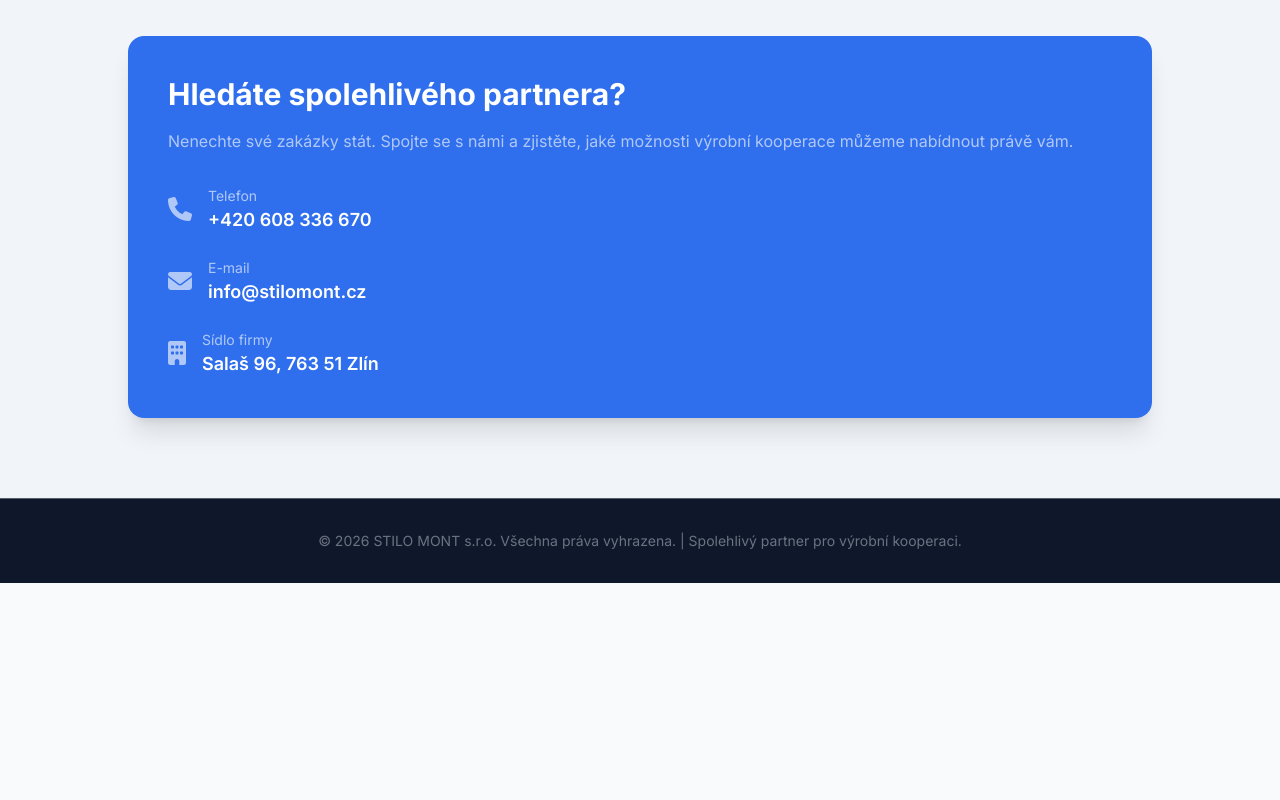
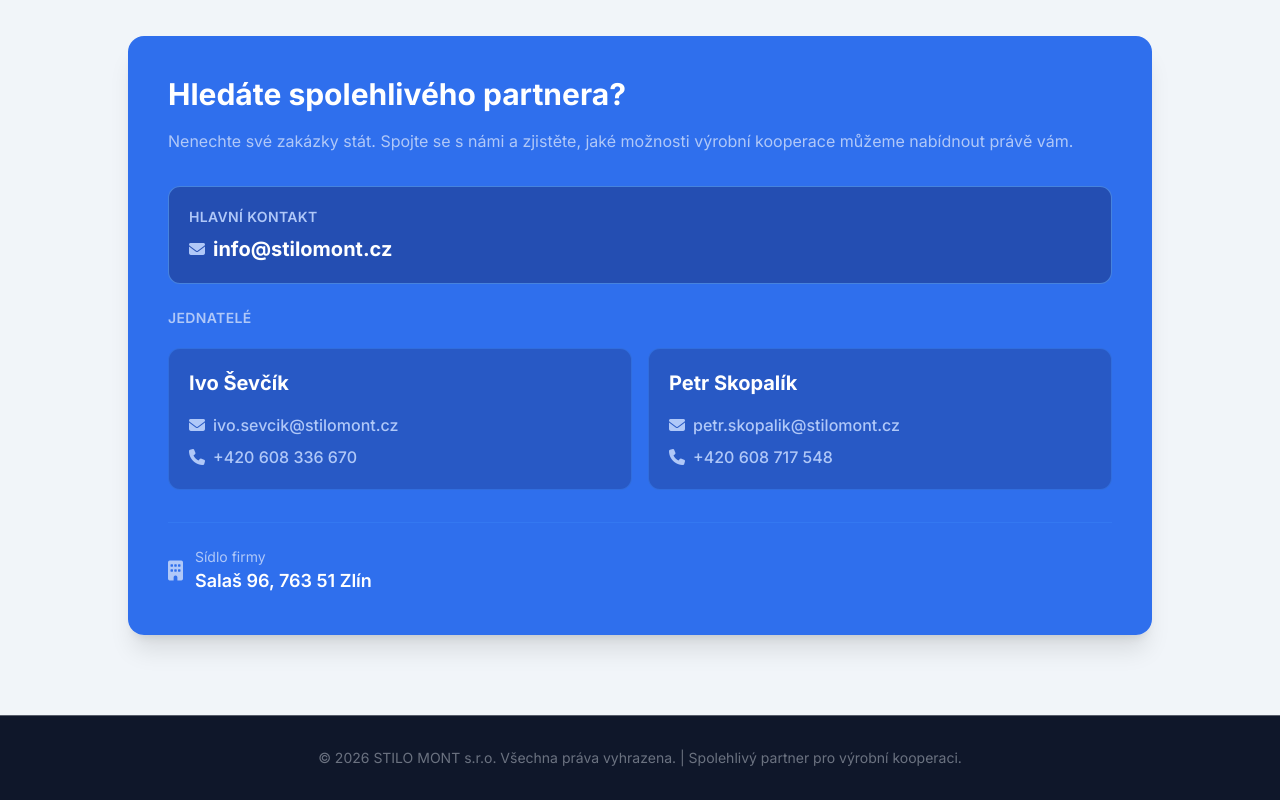
Before and after one commit to michael-sevcik/autostilo, a plain HTML site: page index.html in a window 1280 px wide. Shown: the part 3177-3977 px from the top of the page. Before the commit the page ends 3760 px from the top, so only its background shows below. Drawn offline with nearby package versions, Linux system fonts and the light colour scheme.

Commit message:
update contact section

```diff
--- a/index.html
+++ b/index.html
@@ -461,23 +461,51 @@
                         Nenechte své zakázky stát. Spojte se s námi a zjistěte, jaké možnosti
                         výrobní kooperace můžeme nabídnout právě vám.
                     </p>
-                    <div class="space-y-6">
-                        <div class="flex items-center gap-4">
-                            <span class="text-2xl text-blue-300"><i class="fa-solid fa-phone"></i></span>
-                            <div>
-                                <p class="text-sm text-blue-200">Telefon</p>
-                                <a href="tel:+420608336670" class="font-semibold text-lg hover:underline">+420 608 336 670</a>
+                    <div class="rounded-xl border border-blue-400/60 bg-blue-900/60 p-5 mb-6">
+                        <p class="text-sm uppercase tracking-wide text-blue-200 font-semibold mb-2">Hlavní kontakt</p>
+                        <a href="mailto:info@stilomont.cz" class="inline-flex items-center gap-2 text-white hover:text-blue-100 transition">
+                            <i class="fa-solid fa-envelope text-blue-300"></i>
+                            <span class="text-xl font-bold break-all">info@stilomont.cz</span>
+                        </a>
+                    </div>
+
+                    <div class="mb-5">
+                        <p class="text-sm uppercase tracking-wide text-blue-200 font-semibold">Jednatelé</p>
+                    </div>
+
+                    <div class="grid grid-cols-1 md:grid-cols-2 gap-4">
+                        <div class="rounded-xl border border-blue-500/50 bg-blue-900/40 p-5">
+                            <p class="text-xl font-bold text-white mb-4">Ivo Ševčík</p>
+                            <div class="space-y-2">
+                                <a href="mailto:ivo.sevcik@stilomont.cz" class="flex items-center gap-2 text-blue-100 hover:text-white transition">
+                                    <i class="fa-solid fa-envelope text-blue-300"></i>
+                                    <span class="font-medium break-all">ivo.sevcik@stilomont.cz</span>
+                                </a>
+                                <a href="tel:+420608336670" class="flex items-center gap-2 text-blue-100 hover:text-white transition">
+                                    <i class="fa-solid fa-phone text-blue-300"></i>
+                                    <span class="font-medium">+420 608 336 670</span>
+                                </a>
                             </div>
                         </div>
-                        <div class="flex items-center gap-4">
-                            <span class="text-2xl text-blue-300"><i class="fa-solid fa-envelope"></i></span>
-                            <div>
-                                <p class="text-sm text-blue-200">E-mail</p>
-                                <a href="mailto:info@stilomont.cz" class="font-semibold text-lg hover:underline">info@stilomont.cz</a>
+
+                        <div class="rounded-xl border border-blue-500/50 bg-blue-900/40 p-5">
+                            <p class="text-xl font-bold text-white mb-4">Petr Skopalík</p>
+                            <div class="space-y-2">
+                                <a href="mailto:petr.skopalik@stilomont.cz" class="flex items-center gap-2 text-blue-100 hover:text-white transition">
+                                    <i class="fa-solid fa-envelope text-blue-300"></i>
+                                    <span class="font-medium break-all">petr.skopalik@stilomont.cz</span>
+                                </a>
+                                <a href="tel:+420608717548" class="flex items-center gap-2 text-blue-100 hover:text-white transition">
+                                    <i class="fa-solid fa-phone text-blue-300"></i>
+                                    <span class="font-medium">+420 608 717 548</span>
+                                </a>
                             </div>
                         </div>
-                        <div class="flex items-center gap-4">
-                            <span class="text-2xl text-blue-300"><i class="fa-solid fa-building"></i></span>
+                    </div>
+
+                    <div class="mt-8 pt-6 border-t border-blue-500/50">
+                        <div class="flex items-center gap-3">
+                            <span class="text-xl text-blue-300"><i class="fa-solid fa-building"></i></span>
                             <div>
                                 <p class="text-sm text-blue-200">Sídlo firmy</p>
                                 <p class="font-semibold text-lg">Salaš 96, 763 51 Zlín</p>
```
